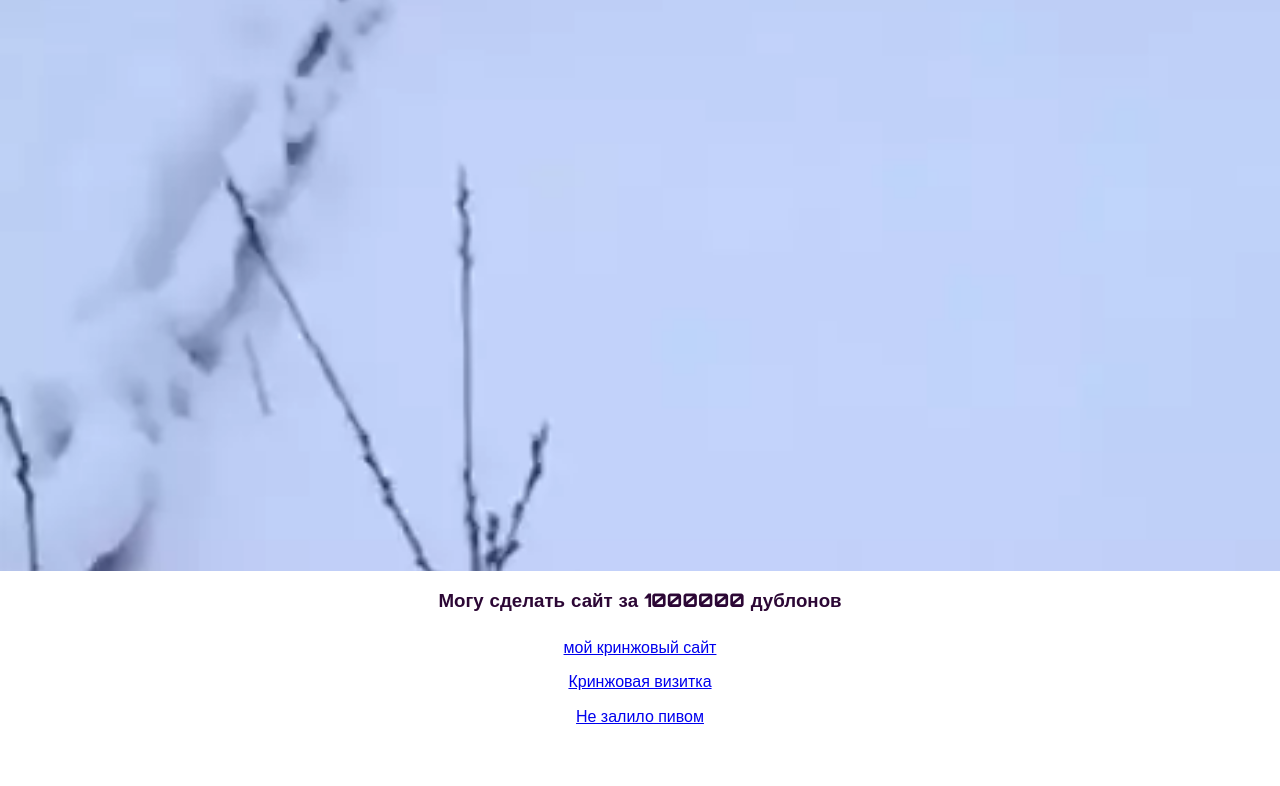
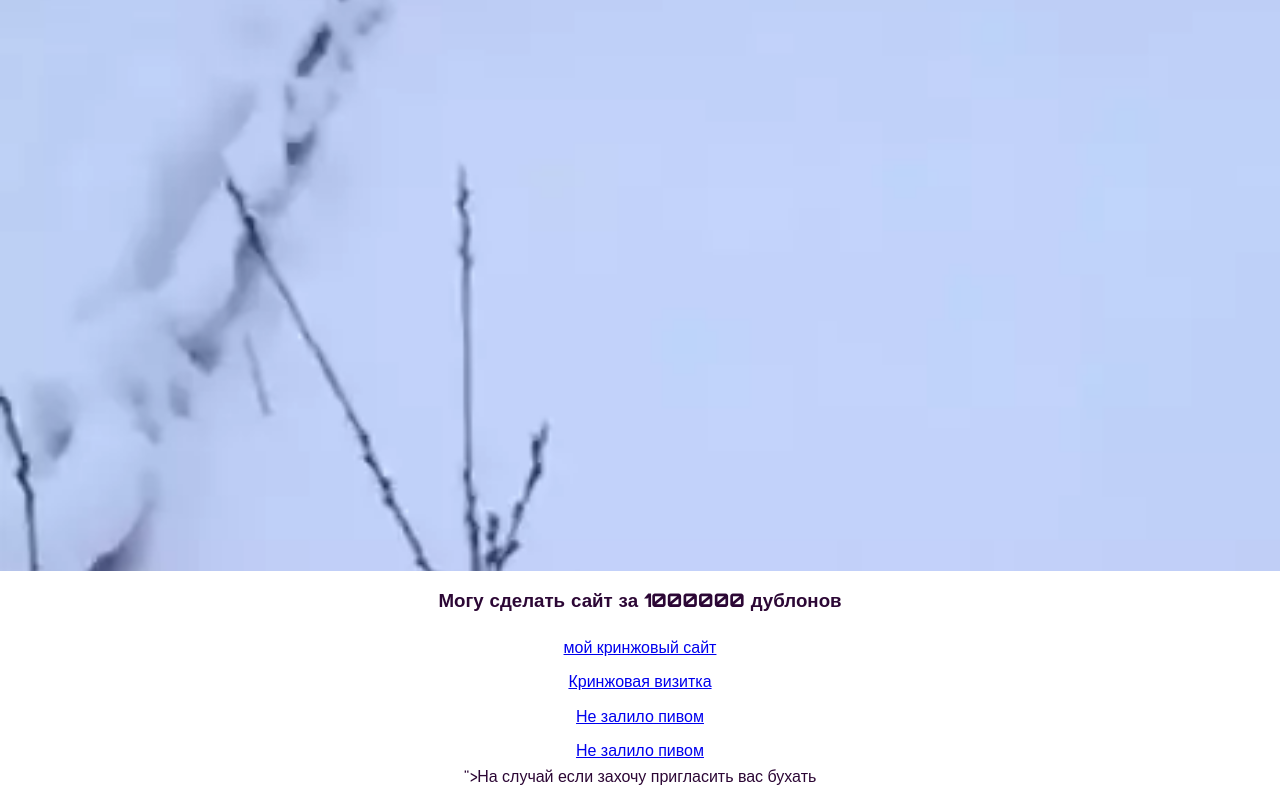
Before and after one commit to Damngoodjoe/beeer, a website built with Vite: page index.html in a window 1280 px wide. Shown: the part 1049-1835 px from the top of the page. Before the commit the page ends 1782 px from the top, so only its background shows below. Built offline with nearby package versions, Linux system fonts and the light colour scheme.

Commit message:
Update index.html

```diff
--- a/index.html
+++ b/index.html
@@ -16,5 +16,6 @@
         <a href="https://deluxe-kitten-473352.netlify.app/">мой кринжовый сайт</a>
         <a href="https://brilliant-llama-f88ff7.netlify.app/">Кринжовая визитка</a>
 	<a href="https://www.instagram.com/sanyazdoh/">Не залило пивом</a>
+	<a href="<a href="https://www.instagram.com/sanyazdoh/">Не залило пивом</a>">На случай если захочу пригласить вас бухать</a>
     </body>
 </html>
```
